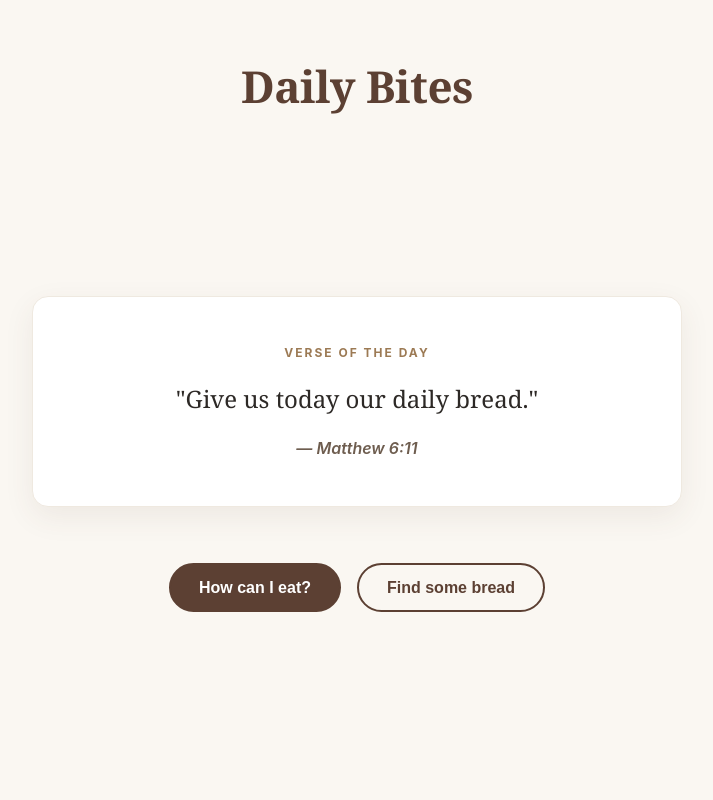
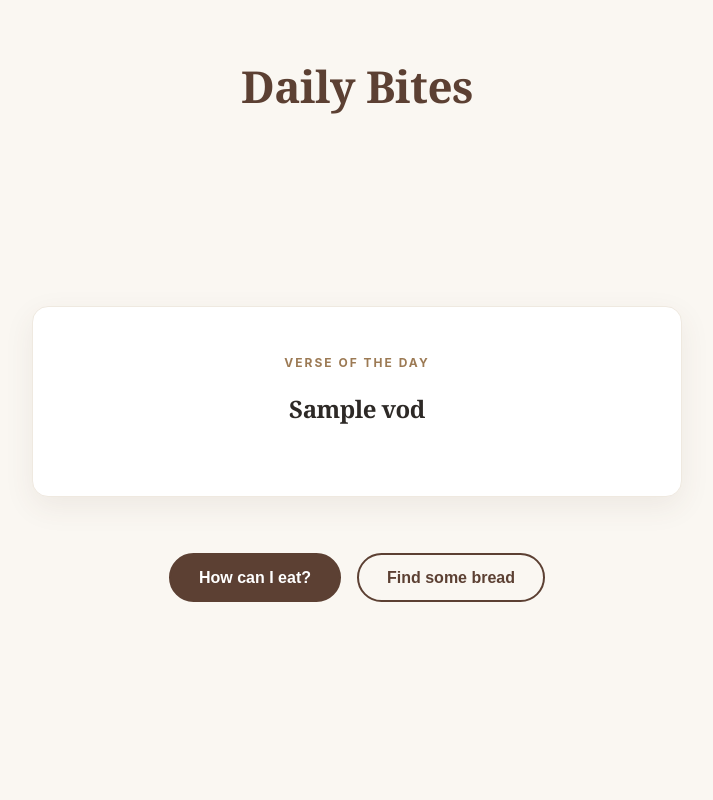
Before and after one commit to RoboticWarrior/Daily-Bites-Bible, a Flask app: template templates/index.html in a window 1280 px wide. Shown: the whole page, without its empty margins (283-996 px from the left). Run offline with Flask 3, Linux system fonts and the light colour scheme; the template is opened without the code that fills it: most values are stand-ins (such as "Sample title", 1, 10 or a date in 2020).

Commit message:
verse reading works

```diff
--- a/app.py
+++ b/app.py
@@ -1,14 +1,13 @@
 from flask import Flask, render_template, request, jsonify
 from os import environ
 from data.read import read
-from data.vod import vod
 
 app = Flask(__name__)
 
 
 @app.route('/')
 def index():
-    return render_template('index.html', vod=vod())
+    return render_template('index.html', vod=read())
 
 
 @app.post('/update_vod')
@@ -21,5 +20,6 @@ if __name__ == '__main__':
 
     if run_state == 'production':
         app.run()
+
     else:
         app.run(debug=True)
--- a/data/vod.py
+++ /dev/null
@@ -1,5 +0,0 @@
-from data.read import read
-
-
-def vod():
-    return ''
--- /dev/null
+++ b/static/script.js
@@ -0,0 +1,3 @@
+function click() {
+    console.log('clicked');
+}
--- /dev/null
+++ b/static/style.css
@@ -0,0 +1,114 @@
+* {
+    box-sizing: border-box;
+    margin: 0;
+    padding: 0;
+}
+
+body {
+    font-family: -apple-system, BlinkMacSystemFont, "Segoe UI", Roboto, Helvetica, Arial, sans-serif;
+    background-color: #faf7f2; /* Warm, bread-inspired off-white */
+    color: #2d2926;
+    display: flex;
+    flex-direction: column;
+    min-height: 100vh;
+    padding: 2rem;
+}
+
+/* Header - Center Top */
+header {
+    text-align: center;
+    padding: 1.5rem 0;
+}
+
+h1 {
+    font-family: Georgia, "Times New Roman", serif;
+    font-size: 2.75rem;
+    color: #5c4033; /* Warm crust brown */
+    letter-spacing: -0.5px;
+}
+
+/* Main Content Area - Centered */
+main {
+    flex: 1;
+    display: flex;
+    flex-direction: column;
+    align-items: center;
+    justify-content: center;
+    max-width: 650px;
+    width: 100%;
+    margin: 0 auto;
+}
+
+/* Verse of the Day Card */
+.verse-card {
+    background-color: #ffffff;
+    padding: 3rem 2.5rem;
+    border-radius: 16px;
+    box-shadow: 0 10px 30px rgba(92, 64, 51, 0.08);
+    text-align: center;
+    width: 100%;
+    border: 1px solid #efe9e0;
+}
+
+.verse-label {
+    text-transform: uppercase;
+    font-size: 0.75rem;
+    font-weight: 700;
+    letter-spacing: 2px;
+    color: #9c7a54;
+    margin-bottom: 1.25rem;
+}
+
+.verse-text {
+    font-family: Georgia, "Times New Roman", serif;
+    font-size: 1.5rem;
+    line-height: 1.6;
+    color: #2d2926;
+    margin-bottom: 1.25rem;
+}
+
+.verse-reference {
+    font-size: 1rem;
+    font-weight: 600;
+    color: #6e5d4f;
+}
+
+/* Buttons Section - Spaced Below */
+.button-group {
+    margin-top: 3.5rem; /* Pushes buttons down "a little ways" */
+    display: flex;
+    gap: 1rem;
+    flex-wrap: wrap;
+    justify-content: center;
+}
+
+.btn {
+    padding: 0.85rem 1.75rem;
+    font-size: 1rem;
+    font-weight: 600;
+    border-radius: 50px;
+    cursor: pointer;
+    transition: all 0.2s ease;
+    border: 2px solid #5c4033;
+}
+
+.btn-primary {
+    background-color: #5c4033;
+    color: #ffffff;
+}
+
+.btn-primary:hover {
+    background-color: #463026;
+    border-color: #463026;
+    transform: translateY(-2px);
+}
+
+.btn-secondary {
+    background-color: transparent;
+    color: #5c4033;
+}
+
+.btn-secondary:hover {
+    background-color: #f0e8de;
+    transform: translateY(-2px);
+}
--- a/templates/index.html
+++ b/templates/index.html
@@ -4,122 +4,8 @@
     <meta charset="UTF-8">
     <meta name="viewport" content="width=device-width, initial-scale=1.0">
     <title>Daily Bites</title>
-    <style>
-        * {
-            box-sizing: border-box;
-            margin: 0;
-            padding: 0;
-        }
-
-        body {
-            font-family: -apple-system, BlinkMacSystemFont, "Segoe UI", Roboto, Helvetica, Arial, sans-serif;
-            background-color: #faf7f2; /* Warm, bread-inspired off-white */
-            color: #2d2926;
-            display: flex;
-            flex-direction: column;
-            min-height: 100vh;
-            padding: 2rem;
-        }
-
-        /* Header - Center Top */
-        header {
-            text-align: center;
-            padding: 1.5rem 0;
-        }
-
-        h1 {
-            font-family: Georgia, "Times New Roman", serif;
-            font-size: 2.75rem;
-            color: #5c4033; /* Warm crust brown */
-            letter-spacing: -0.5px;
-        }
-
-        /* Main Content Area - Centered */
-        main {
-            flex: 1;
-            display: flex;
-            flex-direction: column;
-            align-items: center;
-            justify-content: center;
-            max-width: 650px;
-            width: 100%;
-            margin: 0 auto;
-        }
-
-        /* Verse of the Day Card */
-        .verse-card {
-            background-color: #ffffff;
-            padding: 3rem 2.5rem;
-            border-radius: 16px;
-            box-shadow: 0 10px 30px rgba(92, 64, 51, 0.08);
-            text-align: center;
-            width: 100%;
-            border: 1px solid #efe9e0;
-        }
-
-        .verse-label {
-            text-transform: uppercase;
-            font-size: 0.75rem;
-            font-weight: 700;
-            letter-spacing: 2px;
-            color: #9c7a54;
-            margin-bottom: 1.25rem;
-        }
-
-        .verse-text {
-            font-family: Georgia, "Times New Roman", serif;
-            font-size: 1.5rem;
-            line-height: 1.6;
-            color: #2d2926;
-            margin-bottom: 1.25rem;
-        }
-
-        .verse-reference {
-            font-size: 1rem;
-            font-weight: 600;
-            color: #6e5d4f;
-        }
-
-        /* Buttons Section - Spaced Below */
-        .button-group {
-            margin-top: 3.5rem; /* Pushes buttons down "a little ways" */
-            display: flex;
-            gap: 1rem;
-            flex-wrap: wrap;
-            justify-content: center;
-        }
-
-        .btn {
-            padding: 0.85rem 1.75rem;
-            font-size: 1rem;
-            font-weight: 600;
-            border-radius: 50px;
-            cursor: pointer;
-            transition: all 0.2s ease;
-            border: 2px solid #5c4033;
-        }
-
-        .btn-primary {
-            background-color: #5c4033;
-            color: #ffffff;
-        }
-
-        .btn-primary:hover {
-            background-color: #463026;
-            border-color: #463026;
-            transform: translateY(-2px);
-        }
-
-        .btn-secondary {
-            background-color: transparent;
-            color: #5c4033;
-        }
-
-        .btn-secondary:hover {
-            background-color: #f0e8de;
-            transform: translateY(-2px);
-        }
-    </style>
+    <link rel="stylesheet" href="/static/style.css">
+    <script src="{{url_for('static', filename='/script.js')}}" defer></script>
 </head>
 <body>
 
@@ -130,14 +16,11 @@
     <main>
         <section class="verse-card">
             <div class="verse-label">Verse of the Day</div>
-            <blockquote class="verse-text">
-                "Give us today our daily bread."
-            </blockquote>
-            <cite class="verse-reference">— Matthew 6:11</cite>
+            <h1 class="verse-text">{{vod}}</h1>
         </section>
 
         <div class="button-group">
-            <button class="btn btn-primary">How can I eat?</button>
+            <button id="button" class="btn btn-primary" onclick="click();">How can I eat?</button>
             <button class="btn btn-secondary">Find some bread</button>
         </div>
     </main>
```
Also changed, not shown: data/read.py (+21 -3 lines), 1 other file.
